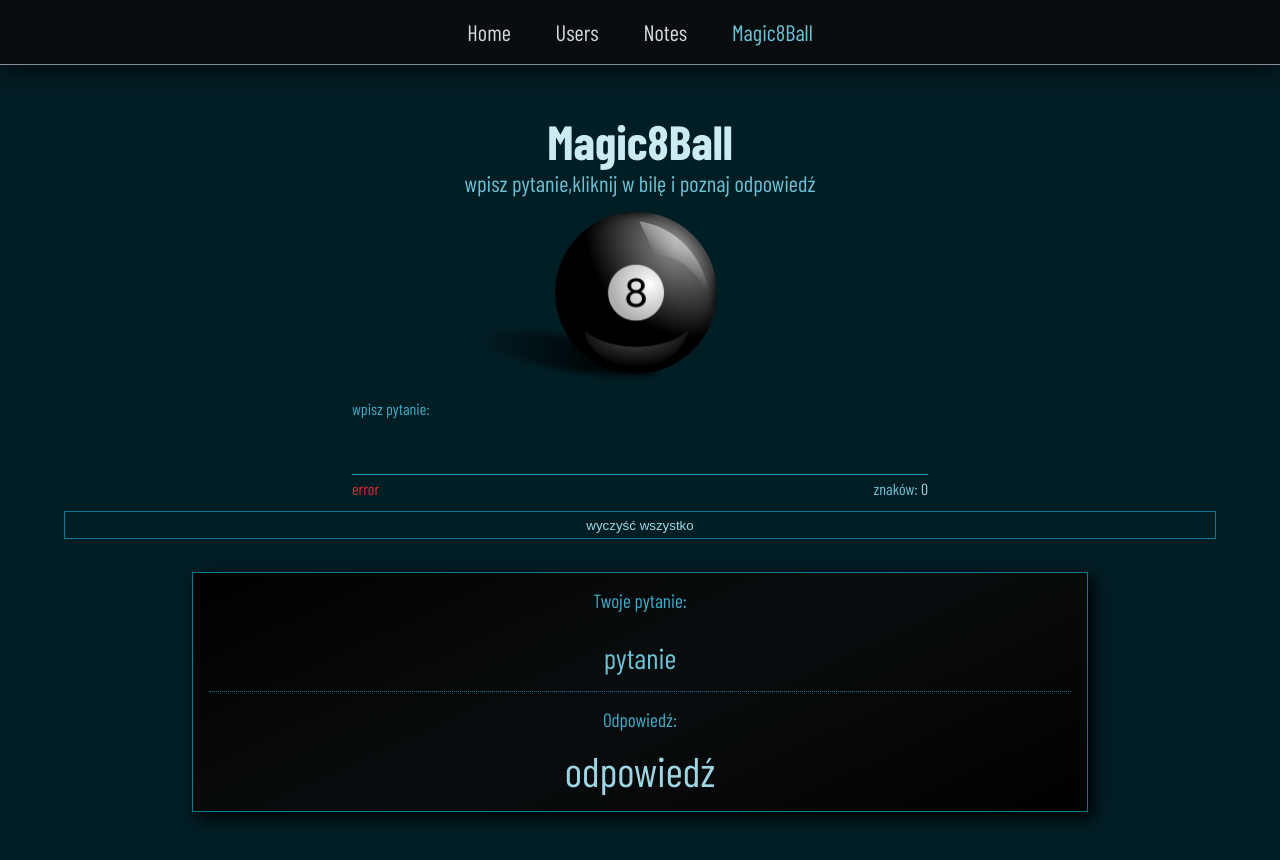
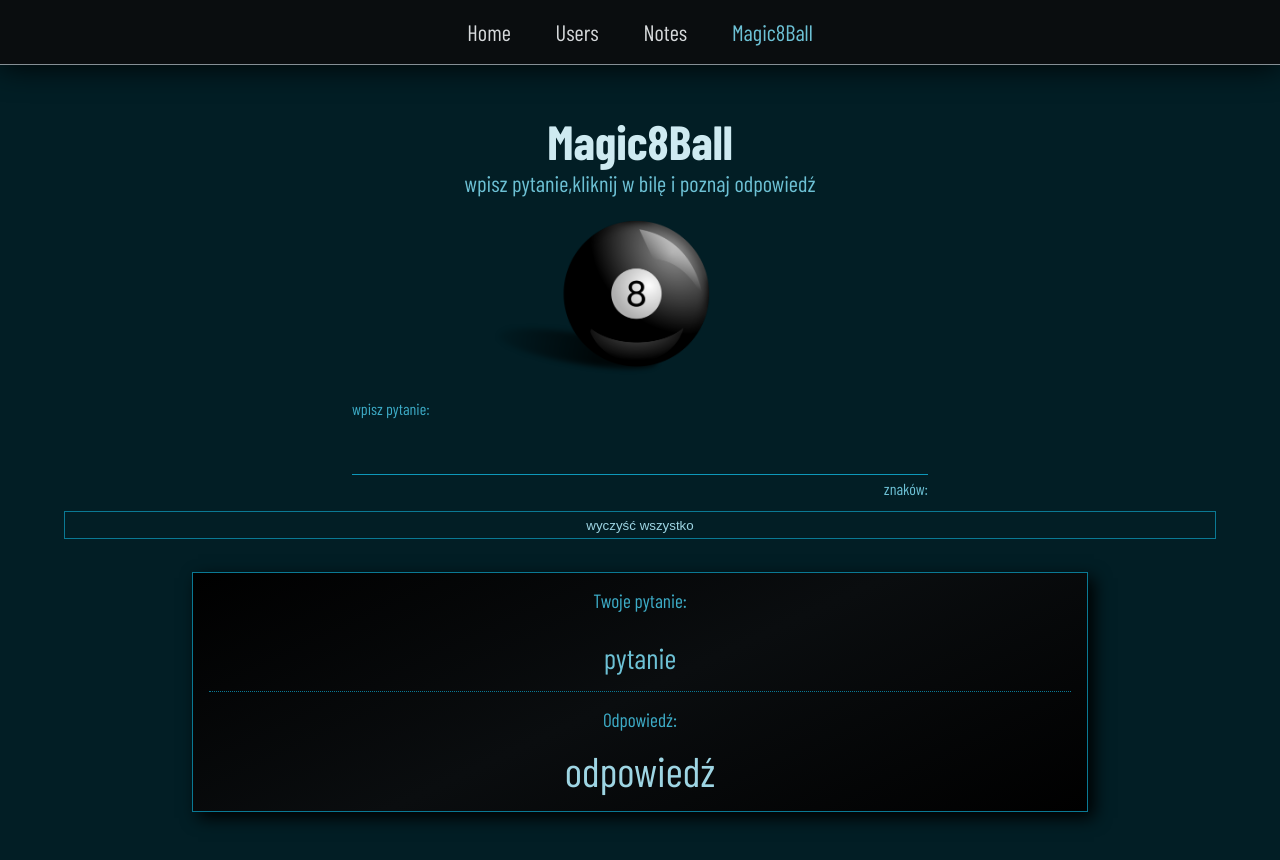
Before and after one commit to Scorpion19702022/SIMPLE_PROJECT_REACT_REDUX, a React (Vite) app: page /Magic8Ball in a window 1280 px wide. Shown: the top 860 px of the page. Built offline with nearby package versions, Linux system fonts and the light colour scheme; a web font is replaced by a local one.

Commit message:
added props

```diff
--- a/src/Components/Magic8Ball/Magic8BallAction.tsx
+++ b/src/Components/Magic8Ball/Magic8BallAction.tsx
@@ -2,23 +2,30 @@ import styles from './Styles/Magic8BallAction.module.css'
 
 import imgBall from '../../assets/ball-35516_1920.png'
 
-const Magic8BallAction = () => {
+interface initialProps {
+	actionBall: boolean
+	fillInputQuestion: string
+	isError: string
+	signsLength: number
+}
+
+const Magic8BallAction: React.FC<initialProps> = ({ actionBall, fillInputQuestion, isError, signsLength }) => {
 	return (
 		<section className={styles.wrapper}>
 			<h1 className={styles.heading}>Magic8Ball</h1>
 			<span className={styles.text}>wpisz pytanie,kliknij w bilę i poznaj odpowiedź</span>
 			<div className={styles.box_img}>
 				<button className={styles.btn_ball}>
-					<img className={styles.img} src={imgBall} alt='ball' />
+					<img className={actionBall ? styles.img : styles.img_action} src={imgBall} alt='ball' />
 				</button>
 			</div>
 			<div className={styles.box_inputs}>
 				<label className={styles.label}>wpisz pytanie:</label>
-				<input className={styles.input} type='text' />
+				<input className={styles.input} type='text' value={fillInputQuestion} />
 				<div className={styles.box_error_info}>
-					<span className={styles.error}>error</span>
+					<span className={styles.error}>{isError}</span>
 					<span className={styles.counter_signs}>
-						znaków: <span className={styles.signs}>0</span>
+						znaków: <span className={styles.signs}>{signsLength}</span>
 					</span>
 				</div>
 			</div>
--- a/src/Components/Magic8Ball/Styles/Magic8BallAction.module.css
+++ b/src/Components/Magic8Ball/Styles/Magic8BallAction.module.css
@@ -70,7 +70,7 @@
 }
 
 .img_action {
-	width: 50%;
+	height: 90%;
 	object-fit: cover;
 	transform: translateX(-18%);
 	cursor: pointer;
```
